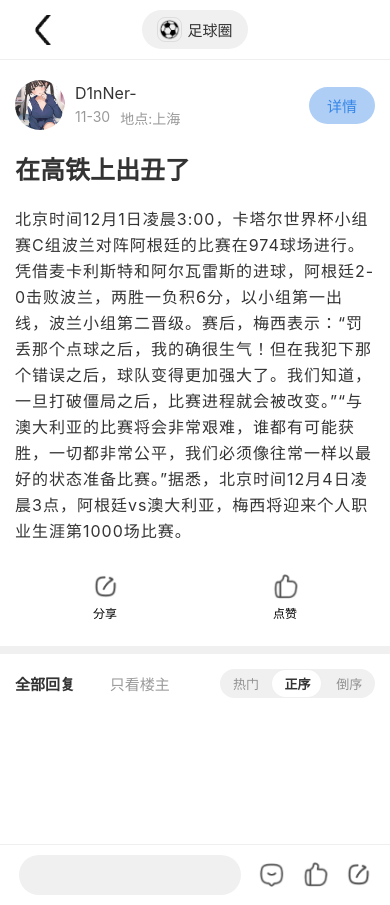
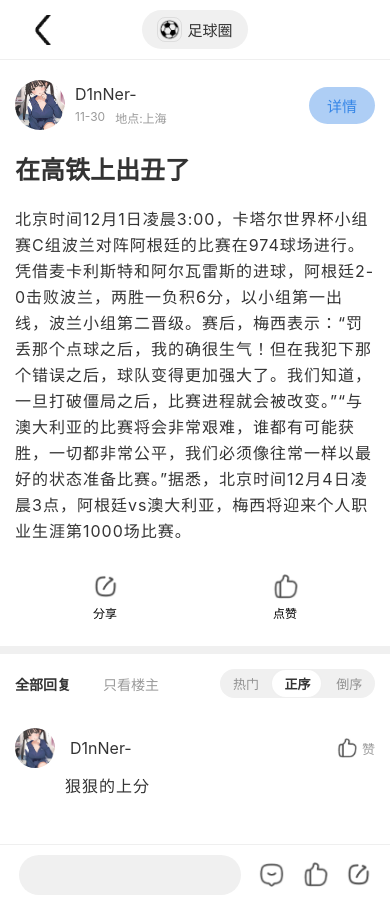
Before and after one commit to Saint-JR/iQiu, a React Native app: screen /PostDetail in a window 390 px wide. Built offline with nearby package versions, Linux system fonts and the light colour scheme.

Commit message:
v1.1.11 完善评论组件

```diff
--- a/pages/Posts/PostDetail.js
+++ b/pages/Posts/PostDetail.js
@@ -114,11 +114,52 @@ const PostContent=(props)=>{
         )
     }
 
+    let comment=[]
+
+    comment=[{
+        cid:1,
+        avatar:require('../../static/avatar.jpg'),
+        userName:'D1nNer-',
+        time:'1小时前',
+        like:1,
+        location:'四川',
+        content:'狠狠的上分'
+    }]
+
+    const Comment=(props)=>{
+        return(
+            <View>
+                <View style={commentStyles.userInfoView}>
+                    <View style={commentStyles.userInfo}>
+                        <View style={commentStyles.avatarView}>
+                            <Image source={props.avatar} style={commentStyles.avatar}/>
+                        </View>
+
+                        <Text style={commentStyles.userName}>{props.userName}</Text>
+                    </View>
+                    <View style={commentStyles.likeView}>
+                        <Image source={require('../../static/like.png')} style={commentStyles.like} />
+                        <Text  style={commentStyles.likeText}>赞</Text>
+                    </View>
+                </View>
+                <Text style={commentStyles.comment}>{props.content}</Text>
+            </View>
+
+
+        )
+    }
+
     return(
         <View style={postStyles.postView}>
             <FlatList style={postStyles.postScroll}
                 showsVerticalScrollIndicator = {false}
                 ListHeaderComponent={()=><PostHeader/>}
+                data={comment}
+                renderItem={({ item, index, separators }) => (
+                    <Pressable onPress={()=>{console.log(index)}}>
+                        <Comment key={index} {...item}/>
+                    </Pressable>
+                )}
             >
 
             </FlatList>
@@ -257,6 +298,7 @@ const postHeaderStyles=StyleSheet.create({
         flexDirection:'row'
     },
     postDate:{
+        fontSize:12,
         color:'rgba(0,0,0,0.4)',
         marginRight:10
     },
@@ -333,7 +375,7 @@ const contentStyles=StyleSheet.create({
         alignItems:'center'
     },
     filter:{
-        width:'43%',
+        width:'40%',
         display:'flex',
         flexDirection:'row',
         alignItems:'center',
@@ -341,7 +383,7 @@ const contentStyles=StyleSheet.create({
         // backgroundColor:'red'
     },
     filterText:{
-        fontSize:15,
+        fontSize:14,
         color:'rgba(0,0,0,0.4)'
     },
     selectedText:{
@@ -424,4 +466,59 @@ const operationStyles=StyleSheet.create({
 
 })
 
+const commentStyles=StyleSheet.create({
+    userInfoView:{
+        margin:15,
+        display:'flex',
+        flexDirection:'row',
+        alignItems:'center',
+        justifyContent:'space-between',
+        marginBottom:5
+    },
+    userInfo:{
+        width:'45%',
+        display:'flex',
+        flexDirection:'row',
+        alignItems:'center',
+        // justifyContent:'space-between',
+    },
+    avatarView:{
+        height:40,
+        width:40,
+        borderRadius:40,
+        overflow:'hidden'
+    },
+    avatar:{
+        height:40,
+        width:40,
+    },
+    userName:{
+        fontSize:16,
+        // color:'rgba(0,0,0,0.4)',
+        marginLeft:15,
+        color:'rgba(0,0,0,0.8)'
+    },
+    likeView:{
+        display:'flex',
+        flexDirection:'row',
+        alignItems:'center'
+    },
+    like:{
+        height:20,
+        width:20,
+    },
+    likeText:{
+        fontSize:13,
+        color:'rgba(0,0,0,0.4)',
+        marginLeft:5
+    },
+    comment:{
+        fontSize:16,
+        color:'rgba(0,0,0,0.8)',
+        letterSpacing:1,
+        lineHeight:26,
+        marginLeft:65
+    }
+})
+
 export default PostDetail;
```
